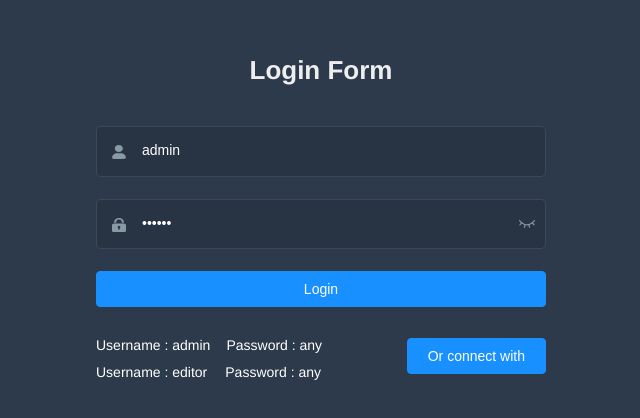
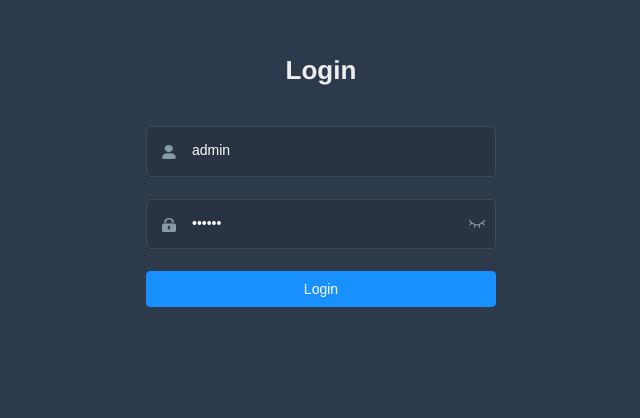
Before and after one commit to akay25/walrus, a Vue app in the folder frontend-vue/: page /#/login in a window 1280 px wide. Shown: the part 104-522 px from the top of the page, without its empty margins (319-959 px from the left). Built offline with nearby package versions, Linux system fonts and the light colour scheme.

Commit message:
Finalised login form

```diff
--- a/frontend-vue/src/views/login/index.vue
+++ b/frontend-vue/src/views/login/index.vue
@@ -9,7 +9,7 @@
       label-position="left"
     >
       <div class="title-container">
-        <h3 class="title">Login Form</h3>
+        <h3 class="title">Login</h3>
       </div>
 
       <el-form-item prop="username">
@@ -57,38 +57,15 @@
         style="width:100%;margin-bottom:30px;"
         @click.native.prevent="handleLogin"
       >Login</el-button>
-
-      <div style="position:relative">
-        <div class="tips">
-          <span>Username : admin</span>
-          <span>Password : any</span>
-        </div>
-        <div class="tips">
-          <span style="margin-right:18px;">Username : editor</span>
-          <span>Password : any</span>
-        </div>
-
-        <el-button class="thirdparty-button" type="primary" @click="showDialog=true">Or connect with</el-button>
-      </div>
     </el-form>
-
-    <el-dialog title="Or connect with" :visible.sync="showDialog">
-      Can not be simulated on local, so please combine you own business simulation! ! !
-      <br>
-      <br>
-      <br>
-      <social-sign />
-    </el-dialog>
   </div>
 </template>
 
 <script>
 import { validUsername } from "@/utils/validate";
-import SocialSign from "./components/SocialSignin";
 
 export default {
   name: "Login",
-  components: { SocialSign },
   data() {
     const validateUsername = (rule, value, callback) => {
       if (!validUsername(value)) {
@@ -98,8 +75,8 @@ export default {
       }
     };
     const validatePassword = (rule, value, callback) => {
-      if (value.length < 6) {
-        callback(new Error("The password can not be less than 6 digits"));
+      if (value.length < 4) {
+        callback(new Error("The password can not be less than 4 digits"));
       } else {
         callback();
       }
@@ -137,18 +114,12 @@ export default {
       immediate: true
     }
   },
-  created() {
-    // window.addEventListener('storage', this.afterQRScan)
-  },
   mounted() {
     if (this.loginForm.username === "") {
       this.$refs.username.focus();
     } else if (this.loginForm.password === "") {
       this.$refs.password.focus();
     }
-  },
-  destroyed() {
-    // window.removeEventListener('storage', this.afterQRScan)
   },
   methods: {
     checkCapslock(e) {
@@ -195,24 +166,6 @@ export default {
         return acc;
       }, {});
     }
-    // afterQRScan() {
-    //   if (e.key === 'x-admin-oauth-code') {
-    //     const code = getQueryObject(e.newValue)
-    //     const codeMap = {
-    //       wechat: 'code',
-    //       tencent: 'code'
-    //     }
-    //     const type = codeMap[this.auth_type]
-    //     const codeName = code[type]
-    //     if (codeName) {
-    //       this.$store.dispatch('LoginByThirdparty', codeName).then(() => {
-    //         this.$router.push({ path: this.redirect || '/' })
-    //       })
-    //     } else {
-    //       alert('第三方登录失败')
-    //     }
-    //   }
-    // }
   }
 };
 </script>
@@ -236,7 +189,7 @@ $cursor: #fff;
   .el-input {
     display: inline-block;
     height: 47px;
-    width: 85%;
+    width: 50%;
 
     input {
       background: transparent;
@@ -277,7 +230,7 @@ $light_gray: #eee;
 
   .login-form {
     position: relative;
-    width: 520px;
+    width: 420px;
     max-width: 100%;
     padding: 160px 35px 0;
     margin: 0 auto;
```
